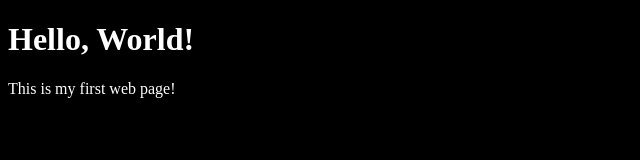
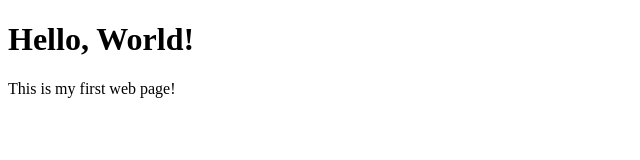
Before and after one commit to Zeta-Sharp/zeta-sharp.github.io, a plain HTML site: page index.html in a window 1280 px wide. Shown: the whole page, without its empty margins (0-640 px from the left). Drawn offline with Linux system fonts and the dark colour scheme.

Commit message:
Update style.css

```diff
--- a/style.css
+++ b/style.css
@@ -1,10 +1,11 @@
 @media (prefers-color-scheme: dark)
 {
-    body {background-color: #fff;}
-    h1 {color: #000;}
-    p {color: #000;}
-
+    body {
+        background-color: #000;
+        color: #fff;
+    }
 }
-body {background-color: #000;}
-h1 {color: #fff;}
-p {color: #fff;}
+body {
+    background-color: #fff;
+    color: #000;
+}
```
